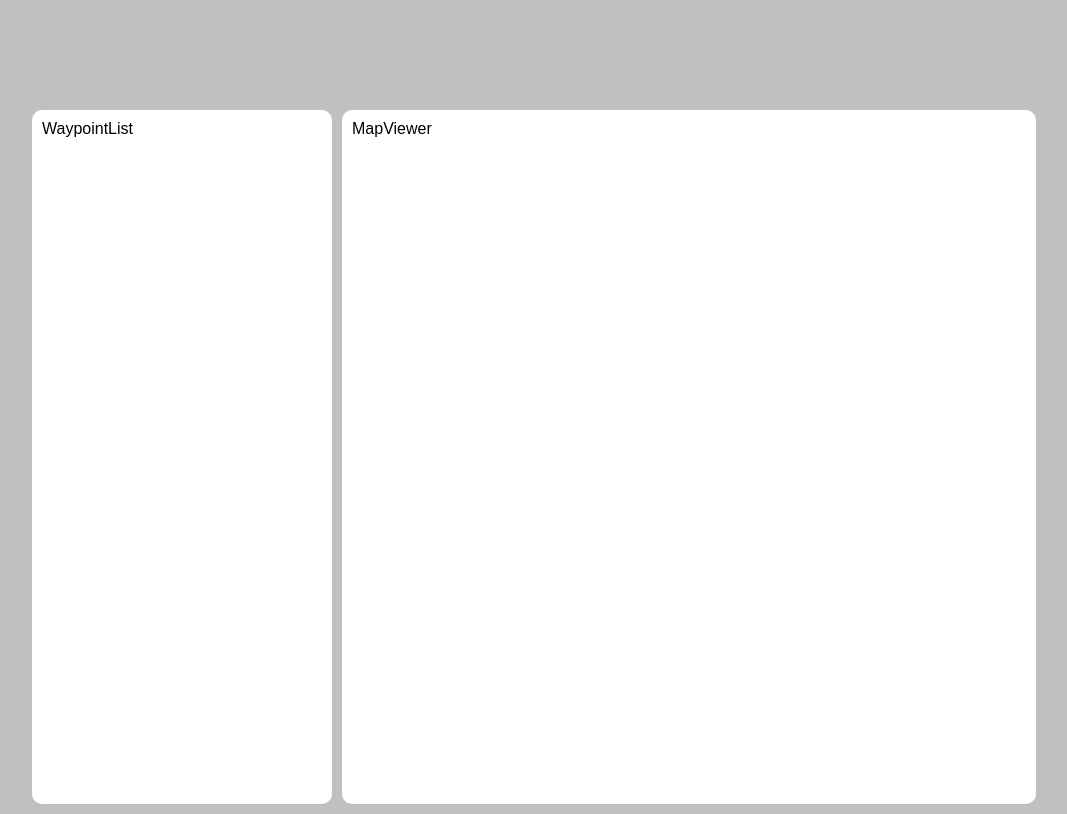
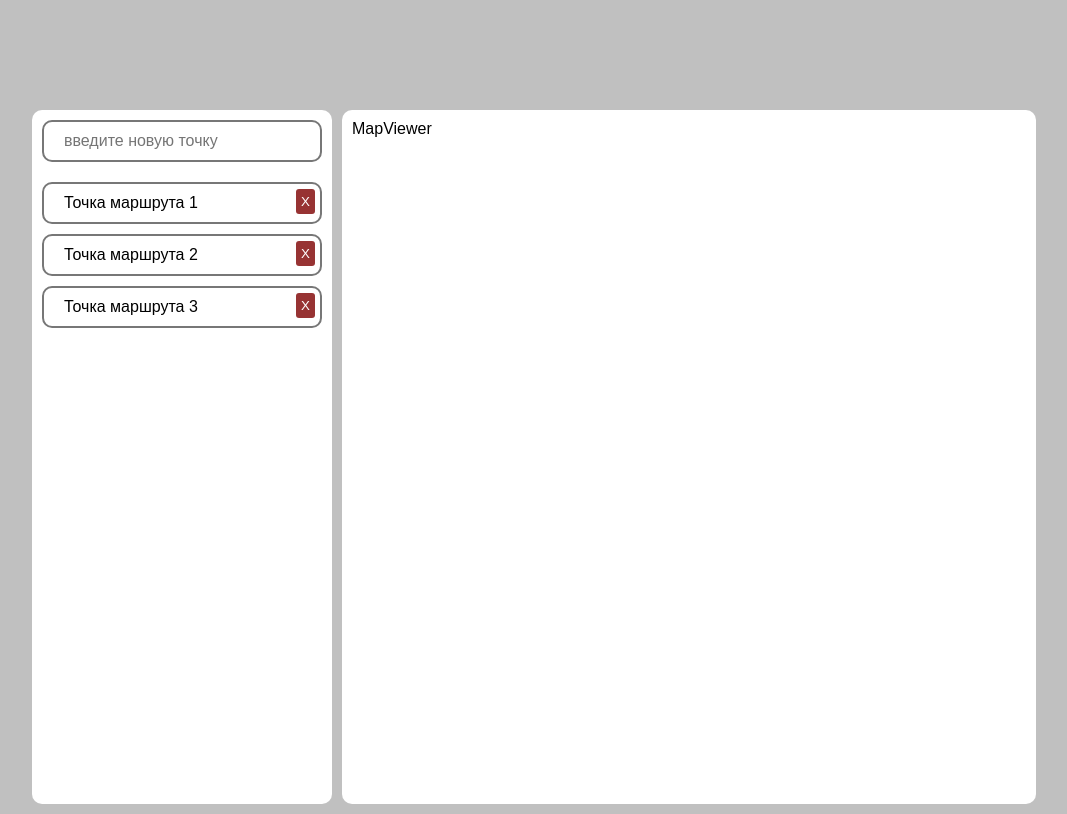
Before and after one commit to horhoj/test10_waypoint_list, a React (Create React App) app: page / in a window 1280 px wide. Shown: the whole page, without its empty margins (106-1173 px from the left). Built offline with nearby package versions, Linux system fonts and the light colour scheme.

Commit message:
add waypoint list

```diff
--- a/package.json
+++ b/package.json
@@ -53,5 +53,9 @@
     "eslint-plugin-prettier": "^3.4.0",
     "eslint-plugin-react": "^7.24.0",
     "prettier": "^2.3.2"
+  },
+  "resolutions": {
+    "react-error-overlay": "6.0.9"
   }
+
 }
--- a/src/components/App/App.tsx
+++ b/src/components/App/App.tsx
@@ -1,23 +1,32 @@
 import React, { useState } from 'react';
-import { Waypoint } from '../../types';
+import { WaypointsData } from '../../types';
 import { WaypointList } from '../WaypointList';
 import { MapViewer } from '../MapViewer';
 import styles from './App.module.scss';
 
-const DEFAULT_WAYPOINT_LIST: Waypoint[] = [
-  { id: 1, title: 'Точка маршрута 1' },
-  { id: 2, title: 'Точка маршрута 2' },
-  { id: 3, title: 'Точка маршрута 3' },
-];
+export const App: React.FC = () => {
+  // Для удобства обработки, данные по точки маршрута разбиты на два состояния.
+  // Например, при изменении положения точек маршрута относительно друг друга,
+  // данные по этим точкам не меняются.
+  // Следовательно, для обработки данной операции достаточно только waypointIdList
 
-export const App: React.FC = () => {
-  const [waypointList, setWaypointList] = useState<Waypoint[]>(
-    DEFAULT_WAYPOINT_LIST,
-  );
+  // массив обозначающий расположение элементов относительно друг друга
+  const [waypointIdList, setWaypointIdList] = useState<number[]>([1, 2, 3]);
+  // данные по точкам маршрута
+  const [waypointsData, setWaypointsData] = useState<WaypointsData>({
+    1: { title: 'Точка маршрута 1' },
+    2: { title: 'Точка маршрута 2' },
+    3: { title: 'Точка маршрута 3' },
+  });
 
   return (
     <div className={styles.wrap}>
-      <WaypointList />
+      <WaypointList
+        waypointsData={waypointsData}
+        setWaypointsData={setWaypointsData}
+        waypointIdList={waypointIdList}
+        setWaypointIdList={setWaypointIdList}
+      />
       <MapViewer />
     </div>
   );
--- a/src/components/WaypointList/WaypointList.module.scss
+++ b/src/components/WaypointList/WaypointList.module.scss
@@ -4,10 +4,58 @@
   border-radius: 10px;
   padding: 10px;
   max-width: 300px;
+  display: flex;
+  gap: 20px;
+  flex-direction: column;
 
   @media screen and (max-width: 600px) {
     max-width: 100%;
+  }
+}
 
+.input {
+  width: 100%;
+  padding: 10px 20px;
+  border-radius: 10px;
+  font-size: 16px;
+  border: 2px solid #777;
+  outline: none;
+
+  &:focus {
+    border: 2px solid #111;
+  }
+}
+
+.waypointList {
+  list-style: none;
+  display: flex;
+  flex-direction: column;
+  gap: 10px;
+}
+
+.waypointItem {
+  border: 2px solid #777;
+  padding: 10px 40px 10px 20px;
+  border-radius: 10px;
+  overflow: hidden;
+  flex-wrap: wrap;
+  text-overflow: ellipsis;
+  position: relative;
+}
+
+.deleteItemButton {
+  position: absolute;
+  right: 5px;
+  top: 5px;
+  padding: 5px;
+  border: none;
+  background-color: rgba(125, 0, 0, 0.8);
+  border-radius: 3px;
+  color: #fff;
+  cursor: pointer;
+
+  &:hover {
+    background-color: rgba(200, 0, 0, 1);
   }
 
 }
--- a/src/components/WaypointList/WaypointList.tsx
+++ b/src/components/WaypointList/WaypointList.tsx
@@ -1,6 +1,80 @@
-import { FC } from 'react';
+import { FC, useState, KeyboardEvent } from 'react';
+import { WaypointsData } from '../../types';
 import styles from './WaypointList.module.scss';
 
-export const WaypointList: FC = () => {
-  return <div className={styles.wrap}>WaypointList</div>;
+interface WaypointListProps {
+  waypointsData: WaypointsData;
+  setWaypointsData(waypointsData: WaypointsData): void;
+  waypointIdList: number[];
+  setWaypointIdList(waypointIdList: number[]): void;
+}
+
+export const WaypointList: FC<WaypointListProps> = ({
+  waypointIdList,
+  setWaypointIdList,
+  setWaypointsData,
+  waypointsData,
+}) => {
+  const [inputValue, setInputValue] = useState<string>('');
+
+  const handleInputKeyDown = (e: KeyboardEvent<HTMLInputElement>) => {
+    const newWaypointTitle = inputValue.trim();
+    //прерываем если нажат не клавиша Enter или введено пустое, или состоящее из пробелов значение
+    if (e.key !== 'Enter' || !newWaypointTitle) {
+      return;
+    }
+    const currentMaxId = Math.max(...waypointIdList);
+    let newId = 1;
+    // так как Math.max может возвращать странные значения типа -Infinity и NaN,
+    //то соответственно делаем проверку на эти значения
+    if (!Number.isNaN(currentMaxId) && !(currentMaxId === -Infinity)) {
+      newId = currentMaxId + 1;
+    }
+    const newWaypointsData: WaypointsData = {
+      ...waypointsData,
+      [newId]: { title: newWaypointTitle },
+    };
+    setWaypointsData(newWaypointsData);
+    setWaypointIdList([...waypointIdList, newId]);
+    setInputValue('');
+  };
+
+  const handleDeleteItem = (id: number) => {
+    const newWaypointIdList = waypointIdList.filter(
+      (waypointId) => waypointId !== id,
+    );
+    setWaypointIdList(newWaypointIdList);
+    const newWaypointsData = { ...waypointsData };
+    delete newWaypointsData[id];
+    setWaypointsData(newWaypointsData);
+  };
+
+  return (
+    <div className={styles.wrap}>
+      <div>
+        <input
+          type="text"
+          className={styles.input}
+          placeholder={'введите новую точку'}
+          value={inputValue}
+          onChange={(e) => setInputValue(e.target.value)}
+          onKeyDown={handleInputKeyDown}
+        />
+      </div>
+      <ul className={styles.waypointList}>
+        {waypointIdList.map((waypointId) => (
+          <li key={waypointId} className={styles.waypointItem}>
+            {waypointsData[waypointId].title}
+            <button
+              type={'button'}
+              className={styles.deleteItemButton}
+              onClick={() => handleDeleteItem(waypointId)}
+            >
+              X
+            </button>
+          </li>
+        ))}
+      </ul>
+    </div>
+  );
 };
--- a/src/types.ts
+++ b/src/types.ts
@@ -1,4 +1,7 @@
 export interface Waypoint {
-  id: number;
   title: string;
 }
+
+export interface WaypointsData {
+  [keys: number]: Waypoint;
+}
```
Also changed, not shown: 1 other file (tests, documents, lock files or other folders).
